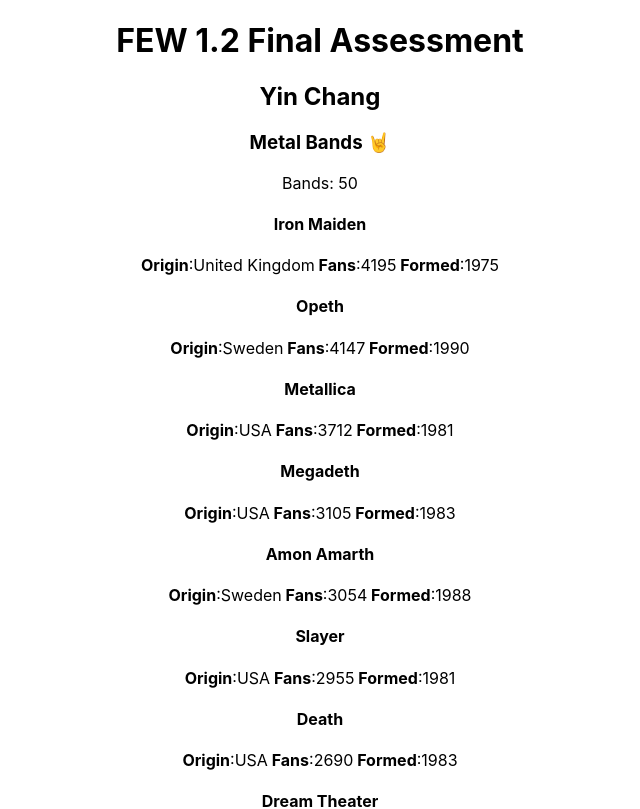
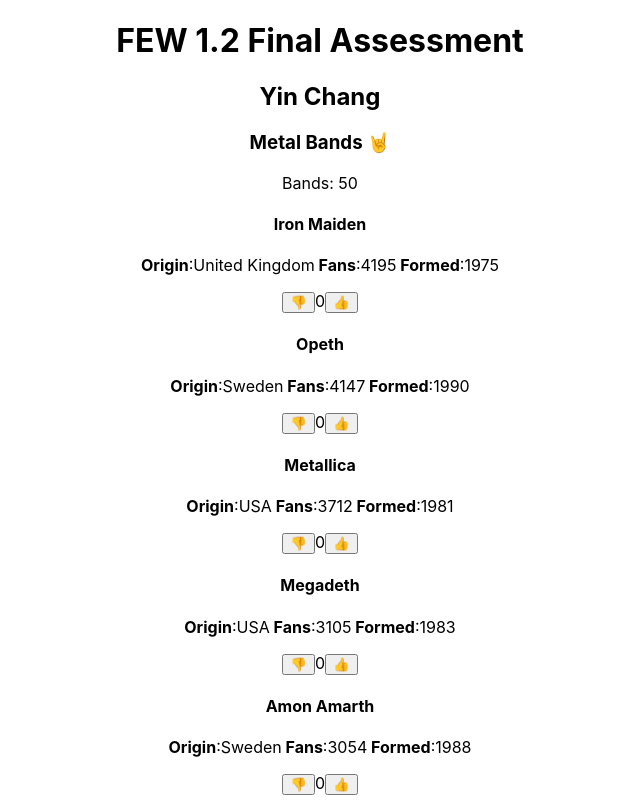
Before and after one commit to yinnyC/FEW1.2_Final_Assessment, a React (Create React App) app: page / in a window 1280 px wide. Shown: the top 809 px of the page, without its empty margins (320-960 px from the left). Built offline with nearby package versions, Linux system fonts and the light colour scheme.

Commit message:
Finished Challenge6&7

```diff
--- a/src/Components/Band/Band.js
+++ b/src/Components/Band/Band.js
@@ -1,7 +1,7 @@
 // /Components/Band/Band.js
 
 import React from 'react'
-
+import Like from '../Like/Like'
 function Band(props) {
   const {band_name,formed,origin,fans} = props
   return (
@@ -12,7 +12,11 @@ function Band(props) {
         <b> Fans</b>:{fans}
         <b> Formed</b>:{formed}
       </p>
-
+      <Like
+      key={band_name}
+      min={0}
+      startVal={0}
+      />
     </div>
 
   )
--- /dev/null
+++ b/src/Components/Like/Like.js
@@ -0,0 +1,40 @@
+// /Components/Like/Like.js
+
+import React,{Component} from 'react';
+
+class Like extends Component {
+  constructor(props) {
+    super(props)
+    this.state = {
+      count: 0
+    }
+  }
+  // ******************************************
+	increment(amount) {
+		const newValue = this.state.count + amount
+    this.setState({ count: newValue })
+  }
+  // ******************************************
+  render(){
+    return (
+      <div className="Like">
+        <button type="button"
+					onClick={() => {
+						if (this.state.count > this.props.min) {
+							this.increment(-1)
+						}
+					}}
+				>👎</button>
+
+				{this.state.count}
+
+				<button type="button"
+					onClick={() => { this.increment(1)
+					}}
+				>👍</button>
+      </div>
+    )
+  }
+}
+
+export default Like
```
Also changed, not shown: 1 other file (tests, documents, lock files or other folders).
